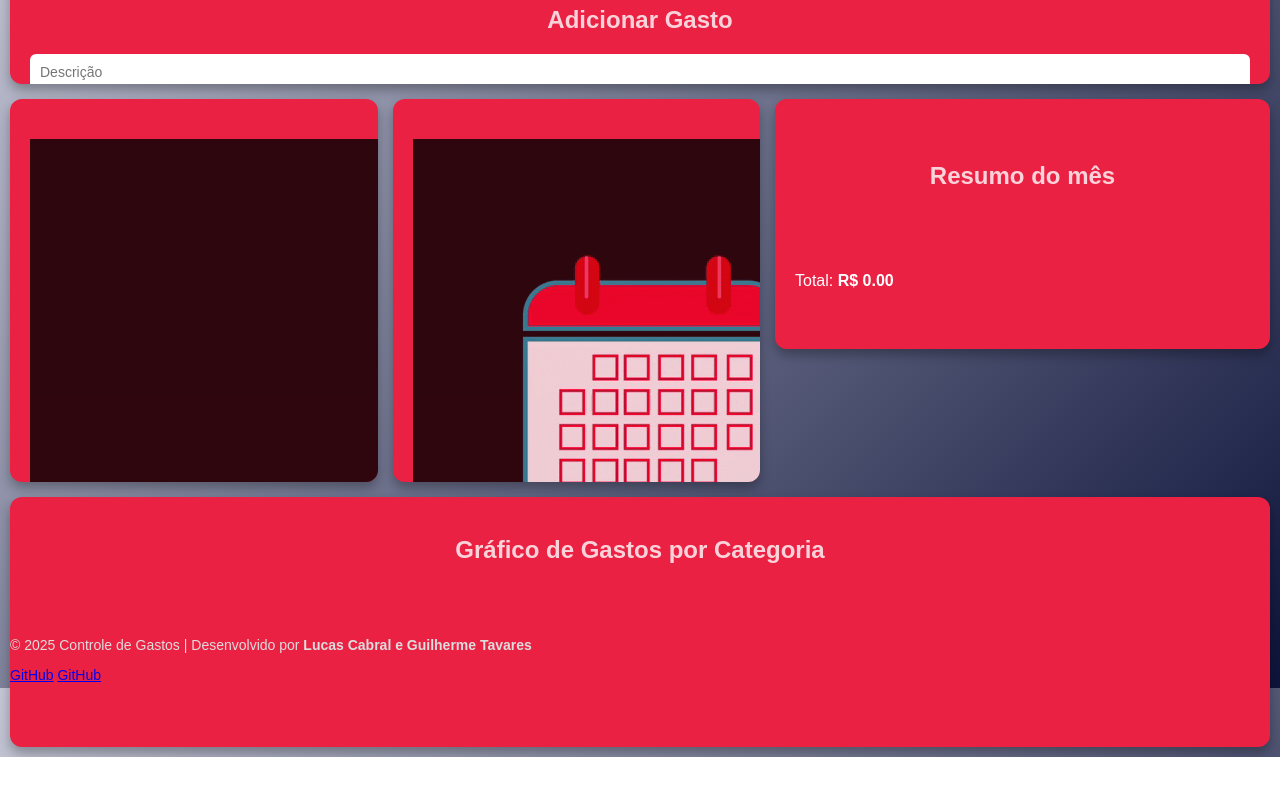
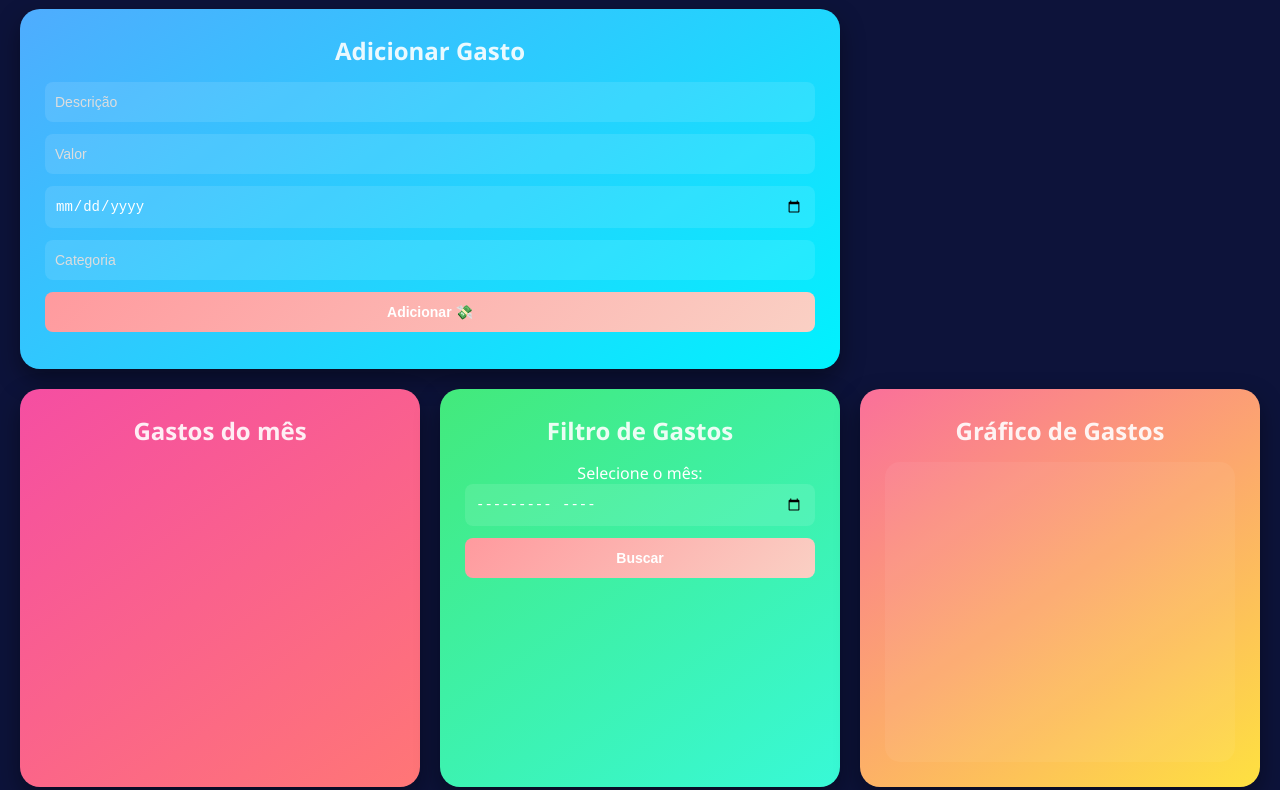
Before and after one commit to Gui-94/Financial_Control, a plain HTML site: page frontend/Onepag.html in a window 1280 px wide. Shown: the part 112-902 px from the top of the page. Before the commit the page ends 869 px from the top, so only its background shows below. Drawn offline with nearby package versions, Linux system fonts and the light colour scheme.

Commit message:
atual.layout

```diff
--- a/frontend/Onepag.html
+++ b/frontend/Onepag.html
@@ -7,13 +7,14 @@
   <link rel="stylesheet" href="./src/css/style.css">
   <script src="https://cdn.jsdelivr.net/npm/chart.js"></script>
 </head>
+<body>
 
-<body>
 <div class="container">
   <h1>💰 Controle de Gastos</h1>
 
   <div class="parent">
-      <div class="div1 card">
+
+    <section class="div1">
       <h2>Adicionar Gasto</h2>
       <form id="formGasto">
         <input type="text" id="descricao" placeholder="Descrição" required>
@@ -22,39 +23,33 @@
         <input type="text" id="categoria" placeholder="Categoria">
         <button type="submit">Adicionar 💸</button>
       </form>
-      </div>
+    </section>
 
-      <div class="div2 card">
-        <h2>
-          <img src="./src/images/Resultado.gif" alt="ícone de gastos" class="icone-gasto">
-          Gastos do mês
-        </h2>
+    <section class="div2">
+      <h2>Gastos do mês</h2>
       <ul id="listaGastos"></ul>
-      </div>
+    </section>
 
-      <div class="div4 card">
-        <h2>Resumo do mês</h2>
-        <div id="resumo"></div>
-      </div>
-
-      <div class="div10 card filtro">
-        <h2>
-          <img src="./src/images/calendario.gif" alt="Filtro de Gastos" class="Filtro-de-Gastos">
-        </h2>
+    <section class="div10">
+      <h2>Filtro de Gastos</h2>
       <label for="filtroMes">Selecione o mês:</label>
       <input type="month" id="filtroMes">
       <button id="btnFiltrar">Buscar</button>
-      </div>
+    </section>
 
-      <div class="div12 card">
-        <h2>Gráfico de Gastos por Categoria</h2>
+    <section class="div4">
+      <h2>Gráfico de Gastos</h2>
       <canvas id="graficoGastos"></canvas>
-      </div>
+    </section>
+
+    <section class="div12">
+      <h2>Resumo do mês</h2>
+      <div id="resumo"></div>
+    </section>
+
   </div>
 </div>
 
-
-  <!-- RODAPÉ -->
 <footer>
   <p>© 2025 Controle de Gastos | Desenvolvido por <strong>Lucas Cabral e Guilherme Tavares</strong></p>
   <div class="social">
@@ -63,7 +58,6 @@
   </div>
 </footer>
 
-  <!-- SCRIPT PRINCIPAL -->
 <script src="./src/js/script.js"></script>
 </body>
 </html>
--- a/frontend/src/css/style.css
+++ b/frontend/src/css/style.css
@@ -1,166 +1,186 @@
-/* ========== RESET & BASE ========== */
+/* ======= RESET & BASE ======= */
 * {
   box-sizing: border-box;
+  margin: 0;
+  padding: 0;
 }
 
-/* ======= Layout principal ======= */
 body {
-  font-family: Arial, sans-serif;
-  background: linear-gradient(135deg, #c5c7d6, #0d133a);
-  margin: 0;
-  padding: 0;
-  height: 100vh; /* usa toda a altura da tela */
-  overflow: hidden; /* remove rolagem */
+  font-family: 'Segoe UI', Tahoma, Geneva, Verdana, sans-serif;
+  background: #0d133a;
+  color: #fff;
+  min-height: 100vh;
   display: flex;
   flex-direction: column;
 }
 
-/* ======= Container principal ======= */
+/* ======= CONTAINER PRINCIPAL ======= */
 .container {
   flex: 1;
+  width: 100%;
+  max-width: 1400px;
+  margin: 0 auto;
+  padding: 20px;
   display: flex;
   flex-direction: column;
-  justify-content: center; /* centraliza verticalmente */
   align-items: center;
-  width: 100%;
-  height: 100vh;
-  color: #fff;
 }
 
-/* ======= Título ======= */
+/* ======= TÍTULOS ======= */
 h1 {
-  margin: 12px 0;
-  font-size: 6rem;
+  font-size: 3.5rem;
+  margin-bottom: 25px;
+  color: #fff;
+  text-shadow: 2px 2px 5px rgba(0,0,0,0.5);
+}
+
+h2 {
+  font-size: 1.5rem;
+  margin-bottom: 15px;
+  color: #fff;
+  opacity: 0.9;
   text-align: center;
 }
 
 /* ======= GRID PRINCIPAL ======= */
 .parent {
   display: grid;
-  width: 100vw;        /* ocupa 100% da largura da tela */
-  height: 100vh;       /* ocupa 100% da altura da tela */
-  grid-template-columns: repeat(10, 1fr);  /* 10 colunas iguais */
-  grid-template-rows: repeat(6, 1fr);      /* 6 linhas iguais */
-  gap: 15px;           /* espaço entre as células */
-  padding: 10px;
+  grid-template-columns: repeat(12, 1fr);
+  grid-auto-rows: minmax(100px, auto);
+  gap: 20px;
+  width: 100%;
 }
 
-/* ======= Layout das seções ======= */
-.div1 {
-  grid-column: 1 / -1; /* ocupa todas as colunas */
-  grid-row: 1 / 2;     /* primeira linha */
+/* ======= SEÇÕES (CARDS) ======= */
+.div1, .div2, .div10, .div4, .div12 {
+  border-radius: 20px;
+  padding: 25px;
+  display: flex;
+  flex-direction: column;
+  justify-content: flex-start;
+  align-items: center;
+  box-shadow: 0 10px 25px rgba(0,0,0,0.4);
+  transition: transform 0.3s, box-shadow 0.3s;
+  background: rgba(255,255,255,0.05);
 }
 
-.div2 {
-  grid-column: 1 / 4;  /* 3 colunas */
-  grid-row: 2 / 5;     /* 3 linhas */
+.div1:hover, .div2:hover, .div10:hover, .div4:hover, .div12:hover {
+  transform: translateY(-5px);
+  box-shadow: 0 15px 35px rgba(0,0,0,0.5);
 }
 
-.div10 {
-  grid-column: 4 / 7;  /* 3 colunas */
-  grid-row: 2 / 5;     /* 3 linhas */
-}
+/* ======= CORES DOS CARDS ======= */
+.div1 { background: linear-gradient(145deg, #4facfe, #00f2fe); grid-column: 1 / 9; grid-row: 1 / 2; }
+.div2 { background: linear-gradient(145deg, #f54ea2, #ff7676); grid-column: 1 / 5; grid-row: 2 / 4; }
+.div10 { background: linear-gradient(145deg, #43e97b, #38f9d7); grid-column: 5 / 9; grid-row: 2 / 4; }
+.div4 { background: linear-gradient(145deg, #fa709a, #fee140); grid-column: 9 / 13; grid-row: 2 / 4; }
+.div12 { background: linear-gradient(145deg, #667eea, #764ba2); grid-column: 1 / 13; grid-row: 4 / 5; }
 
-.div4 {
-  grid-column: 7 / 11; /* 4 colunas */
-  grid-row: 2 / 4;     /* 2 linhas */
-}
-
-.div12 {
-  grid-column: 1 / -1; /* ocupa todas as colunas */
-  grid-row: 5 / 7;     /* últimas 2 linhas */
-}
-
-/* ======= Cartões ======= */
-.card {
-  background: #eb2143;
-  border-radius: 12px;
-  padding: 20px;       /* ajustado para caber melhor nas células */
-  box-shadow: 0 6px 12px rgba(0, 0, 0, 0.3);
-  display: flex;
-  flex-direction: column;
-  justify-content: space-around;
-  overflow: hidden;
-}
-
+/* ======= FORMULÁRIOS ======= */
 input, button {
-  padding: 10px;
+  border-radius: 8px;
   border: none;
-  border-radius: 6px;
+  padding: 12px;
   font-size: 14px;
+  margin-bottom: 12px;
 }
 
 input {
   width: 100%;
-  margin-bottom: 8px;
+  background: rgba(255,255,255,0.1);
+  color: #fff;
+  padding-left: 10px;
+  transition: 0.3s;
 }
 
+input::placeholder { color: #ddd; }
+input:focus { background: rgba(255,255,255,0.2); outline: none; }
+
 button {
-  width: 95%;
-  padding: 10px;
-  background: #383837;
-  color: white;
-  border: none;
-  border-radius: 5px;
-  background: #62b12d;
+  width: 100%;
+  background: linear-gradient(135deg, #ff9a9e, #fad0c4);
   color: #fff;
+  font-weight: bold;
   cursor: pointer;
+  transition: 0.3s;
 }
 
 button:hover {
-  background: #4e901f;
+  background: linear-gradient(135deg, #fad0c4, #ff9a9e);
 }
 
-.toggle-link {
-  color: #000000;
-  cursor: pointer;
-  text-decoration: underline;
-  display: inline-block;
-  margin-top: 10px;
+/* ======= LISTAS ======= */
+ul {
+  list-style: none;
+  width: 100%;
+  max-height: 300px;
+  overflow-y: auto;
 }
 
-footer {
-  position: absolute;
-  bottom: 5px;
-  left: 10px;
-  right: 10px;
-  color: #ddd;
-  font-size: 14px;
-  text-align: left;
+ul li {
+  background: rgba(255,255,255,0.1);
+  padding: 12px;
+  margin-bottom: 10px;
+  border-radius: 12px;
+  display: flex;
+  justify-content: space-between;
+  transition: 0.3s;
 }
 
-h1, h2 {
-  text-align: center;
-  opacity: 0.8;
+ul li:hover {
+  background: rgba(255,255,255,0.2);
+  transform: scale(1.02);
 }
 
-/* ======= Responsividade ======= */
+/* ======= CANVAS ======= */
+canvas {
+  width: 100% !important;
+  height: 300px !important;
+  border-radius: 15px;
+  background: rgba(255,255,255,0.05);
+  padding: 10px;
+}
+
+/* ======= FOOTER ======= */
+footer {
+  text-align: center;
+  font-size: 14px;
+  color: #aaa;
+  margin-top: 20px;
+}
+
+footer .social a {
+  color: #aaa;
+  margin: 0 10px;
+  text-decoration: none;
+}
+
+footer .social a:hover {
+  color: #fff;
+  text-decoration: underline;
+}
+
+/* ======= RESPONSIVIDADE ======= */
+@media (max-width: 1200px) {
+  .parent { grid-template-columns: repeat(8, 1fr); }
+  .div1 { grid-column: 1 / 9; }
+  .div2 { grid-column: 1 / 5; }
+  .div10 { grid-column: 5 / 9; }
+  .div4 { grid-column: 1 / 9; }
+  .div12 { grid-column: 1 / 9; }
+}
+
 @media (max-width: 900px) {
-  .parent {
-    grid-template-columns: repeat(6, 1fr);
-    grid-template-rows: repeat(6, 1fr);
-  }
-
-  .div1 { grid-column: 1 / -1; grid-row: 1 / 2; }
-  .div2 { grid-column: 1 / 3; grid-row: 2 / 4; }
-  .div10 { grid-column: 3 / 6; grid-row: 2 / 4; }
-  .div4 { grid-column: 1 / -1; grid-row: 4 / 5; }
-  .div12 { grid-column: 1 / -1; grid-row: 5 / 7; }
+  .parent { grid-template-columns: repeat(6, 1fr); grid-auto-rows: minmax(100px, auto); }
+  .div1 { grid-column: 1 / -1; }
+  .div2 { grid-column: 1 / 4; }
+  .div10 { grid-column: 4 / 7; }
+  .div4 { grid-column: 1 / -1; }
+  .div12 { grid-column: 1 / -1; }
 }
 
 @media (max-width: 600px) {
-  .parent {
-    display: flex;
-    flex-direction: column;
-    height: auto;
-  }
-
-  body {
-    overflow-y: auto;
-  }
-
-  .card {
-    margin-bottom: 12px;
-    padding: 15px;
-  }
+  .parent { display: flex; flex-direction: column; }
+  .div1, .div2, .div10, .div4, .div12 { width: 95%; margin-bottom: 15px; }
+  input, button { width: 90%; }
 }
```
Lines whose indentation alone changed are shown as unchanged.
